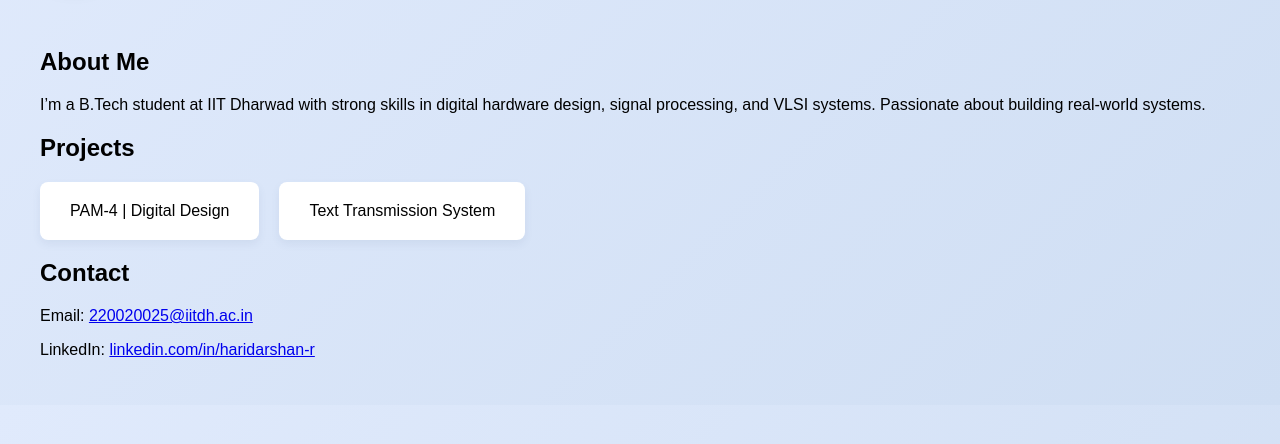
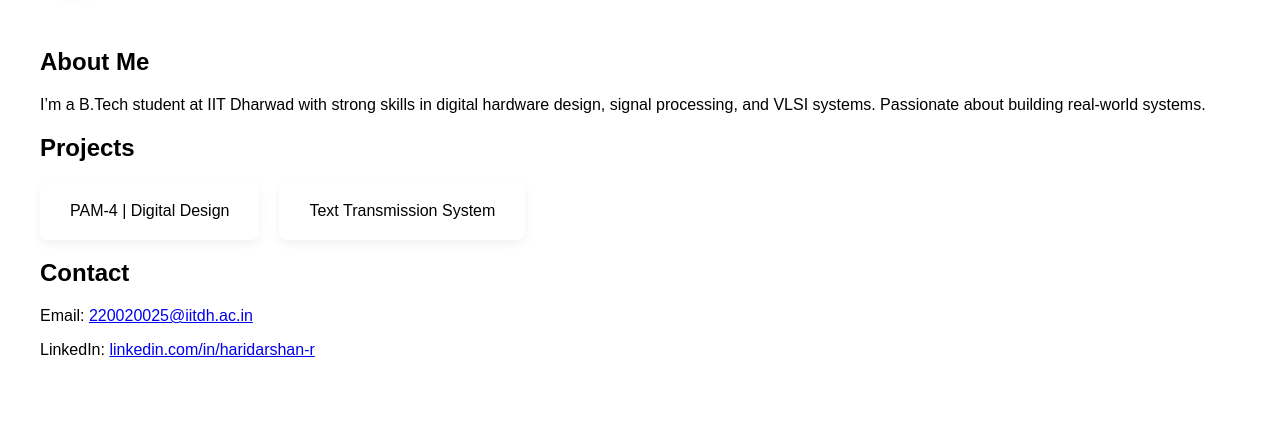
Before and after one commit to Haridarshan-R-official/portfolio-site, a plain HTML site: page index.html in a window 1280 px wide. Shown: the part 154-598 px from the top of the page. Drawn offline with Linux system fonts and the light colour scheme.

Commit message:
Update style.css

```diff
--- a/style.css
+++ b/style.css
@@ -2,7 +2,8 @@ body {
   margin: 0;
   padding: 0;
   font-family: sans-serif;
-  background: linear-gradient(135deg, #e0eafc 0%, #cfdef3 100%);
+  /* background: linear-gradient(135deg, #e0eafc 0%, #cfdef3 100%); */
+  background-color: #fff; /* white */
 }
 
 .header {
```
